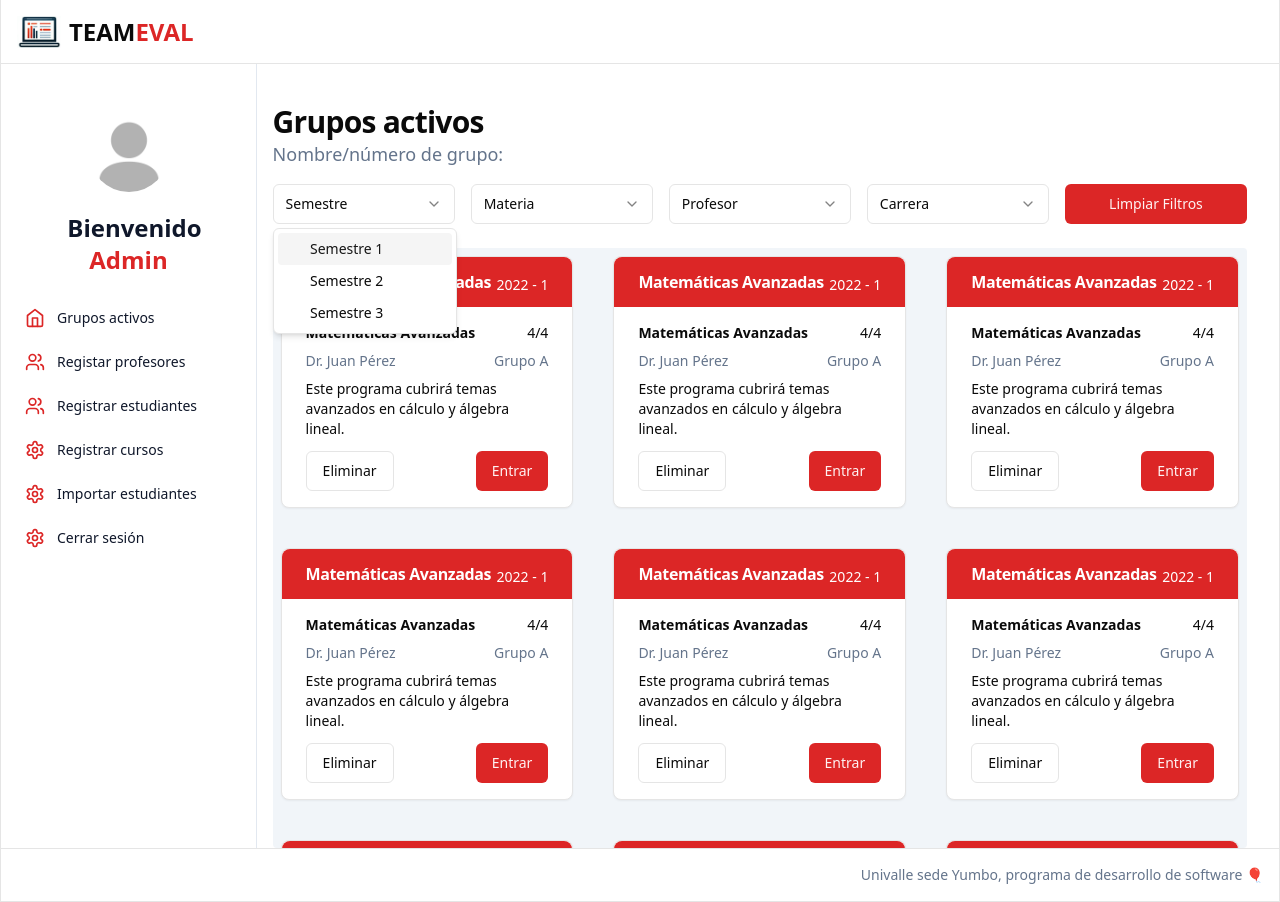
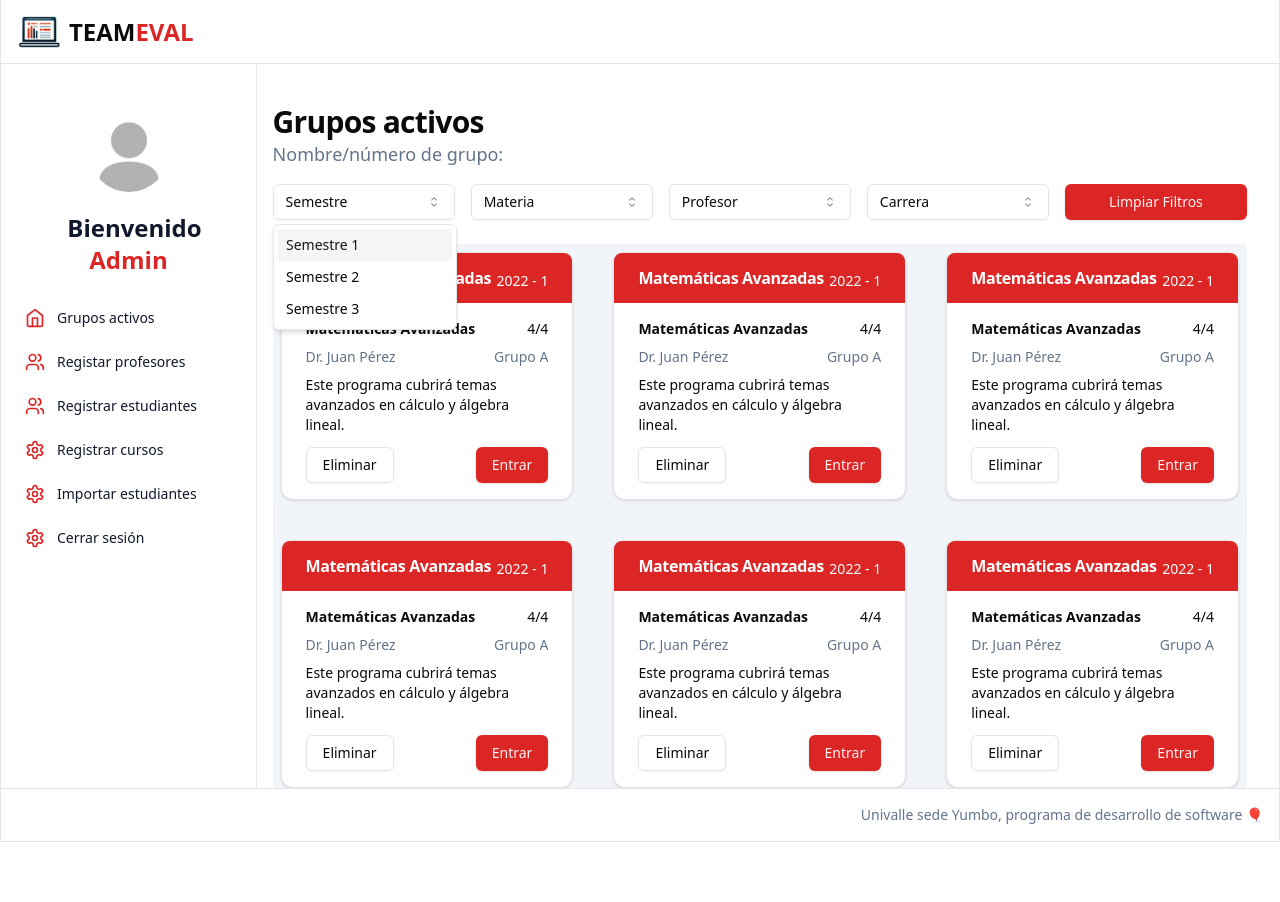
Before and after one commit to univalle/teameval, a Next.js app: page /student in a window 1280 px wide. Both pictures are taken after a click on the button "Semestre". After the commit the page ends 842 px from the top, so only its background shows below. Built offline with nearby package versions, Linux system fonts and the light colour scheme.

Commit message:
Update theme

```diff
--- a/package.json
+++ b/package.json
@@ -9,6 +9,7 @@
     "lint": "next lint --fix"
   },
   "dependencies": {
+    "@radix-ui/react-icons": "^1.3.0",
     "@radix-ui/react-label": "^2.0.2",
     "@radix-ui/react-select": "^2.0.0",
     "@radix-ui/react-slot": "^1.0.2",
--- a/src/components/programs-list.jsx
+++ b/src/components/programs-list.jsx
@@ -3,46 +3,6 @@
 export function ProgramsList () {
   // Objeto con 5 ejemplos de programas
   const programs = [
-    {
-      programTitle: 'Matemáticas Avanzadas',
-      semester: '2022 - 1',
-      subjectName: 'Matemáticas Avanzadas',
-      membersCount: '4/4',
-      professor: 'Dr. Juan Pérez',
-      group: 'Grupo A',
-      description:
-        'Este programa cubrirá temas avanzados en cálculo y álgebra lineal.'
-    },
-    {
-      programTitle: 'Matemáticas Avanzadas',
-      semester: '2022 - 1',
-      subjectName: 'Matemáticas Avanzadas',
-      membersCount: '4/4',
-      professor: 'Dr. Juan Pérez',
-      group: 'Grupo A',
-      description:
-        'Este programa cubrirá temas avanzados en cálculo y álgebra lineal.'
-    },
-    {
-      programTitle: 'Matemáticas Avanzadas',
-      semester: '2022 - 1',
-      subjectName: 'Matemáticas Avanzadas',
-      membersCount: '4/4',
-      professor: 'Dr. Juan Pérez',
-      group: 'Grupo A',
-      description:
-        'Este programa cubrirá temas avanzados en cálculo y álgebra lineal.'
-    },
-    {
-      programTitle: 'Matemáticas Avanzadas',
-      semester: '2022 - 1',
-      subjectName: 'Matemáticas Avanzadas',
-      membersCount: '4/4',
-      professor: 'Dr. Juan Pérez',
-      group: 'Grupo A',
-      description:
-        'Este programa cubrirá temas avanzados en cálculo y álgebra lineal.'
-    },
     {
       programTitle: 'Matemáticas Avanzadas',
       semester: '2022 - 1',
--- a/src/components/ui/button.jsx
+++ b/src/components/ui/button.jsx
@@ -1,51 +1,48 @@
-import * as React from 'react'
-import { Slot } from '@radix-ui/react-slot'
-import { cva } from 'class-variance-authority'
+import * as React from "react"
+import { Slot } from "@radix-ui/react-slot"
+import { cva } from "class-variance-authority";
 
-import { cn } from '@/lib/utils'
+import { cn } from "@/lib/utils"
 
 const buttonVariants = cva(
-  'inline-flex items-center justify-center whitespace-nowrap rounded-md text-sm font-medium ring-offset-background transition-colors focus-visible:outline-none focus-visible:ring-2 focus-visible:ring-ring focus-visible:ring-offset-2 disabled:pointer-events-none disabled:opacity-50',
+  "inline-flex items-center justify-center whitespace-nowrap rounded-md text-sm font-medium transition-colors focus-visible:outline-none focus-visible:ring-1 focus-visible:ring-ring disabled:pointer-events-none disabled:opacity-50",
   {
     variants: {
       variant: {
-        default: 'bg-primary text-primary-foreground hover:bg-primary/90',
+        default:
+          "bg-primary text-primary-foreground shadow hover:bg-primary/90",
         destructive:
-          'bg-destructive text-destructive-foreground hover:bg-destructive/90',
+          "bg-destructive text-destructive-foreground shadow-sm hover:bg-destructive/90",
         outline:
-          'border border-input bg-background hover:bg-accent hover:text-accent-foreground',
+          "border border-input bg-background shadow-sm hover:bg-accent hover:text-accent-foreground",
         secondary:
-          'bg-secondary text-secondary-foreground hover:bg-secondary/80',
-        ghost: 'hover:bg-accent hover:text-accent-foreground',
-        link: 'text-primary underline-offset-4 hover:underline',
-        black: 'bg-black text-primary-foreground hover:bg-black/90'
+          "bg-secondary text-secondary-foreground shadow-sm hover:bg-secondary/80",
+        ghost: "hover:bg-accent hover:text-accent-foreground",
+        link: "text-primary underline-offset-4 hover:underline",
       },
       size: {
-        default: 'h-10 px-4 py-2',
-        sm: 'h-9 rounded-md px-3',
-        lg: 'h-11 rounded-md px-8',
-        icon: 'h-10 w-10'
-      }
+        default: "h-9 px-4 py-2",
+        sm: "h-8 rounded-md px-3 text-xs",
+        lg: "h-10 rounded-md px-8",
+        icon: "h-9 w-9",
+      },
     },
     defaultVariants: {
-      variant: 'default',
-      size: 'default'
-    }
+      variant: "default",
+      size: "default",
+    },
   }
 )
 
-const Button = React.forwardRef(
-  ({ className, variant, size, asChild = false, ...props }, ref) => {
-    const Comp = asChild ? Slot : 'button'
-    return (
-      <Comp
-        className={cn(buttonVariants({ variant, size, className }))}
-        ref={ref}
-        {...props}
-      />
-    )
-  }
-)
-Button.displayName = 'Button'
+const Button = React.forwardRef(({ className, variant, size, asChild = false, ...props }, ref) => {
+  const Comp = asChild ? Slot : "button"
+  return (
+    (<Comp
+      className={cn(buttonVariants({ variant, size, className }))}
+      ref={ref}
+      {...props} />)
+  );
+})
+Button.displayName = "Button"
 
 export { Button, buttonVariants }
--- a/src/components/ui/card.jsx
+++ b/src/components/ui/card.jsx
@@ -1,55 +1,50 @@
-import * as React from 'react'
+import * as React from "react"
 
-import { cn } from '@/lib/utils'
+import { cn } from "@/lib/utils"
 
 const Card = React.forwardRef(({ className, ...props }, ref) => (
   <div
     ref={ref}
-    className={cn('rounded-lg border bg-card text-card-foreground shadow-sm', className)}
-    {...props}
-  />
+    className={cn("rounded-xl border bg-card text-card-foreground shadow", className)}
+    {...props} />
 ))
-Card.displayName = 'Card'
+Card.displayName = "Card"
 
 const CardHeader = React.forwardRef(({ className, ...props }, ref) => (
   <div
     ref={ref}
-    className={cn('flex flex-col space-y-1.5 p-6', className)}
-    {...props}
-  />
+    className={cn("flex flex-col space-y-1.5 p-6", className)}
+    {...props} />
 ))
-CardHeader.displayName = 'CardHeader'
+CardHeader.displayName = "CardHeader"
 
 const CardTitle = React.forwardRef(({ className, ...props }, ref) => (
   <h3
     ref={ref}
-    className={cn('text-2xl font-semibold leading-none tracking-tight', className)}
-    {...props}
-  />
+    className={cn("font-semibold leading-none tracking-tight", className)}
+    {...props} />
 ))
-CardTitle.displayName = 'CardTitle'
+CardTitle.displayName = "CardTitle"
 
 const CardDescription = React.forwardRef(({ className, ...props }, ref) => (
   <p
     ref={ref}
-    className={cn('text-sm text-muted-foreground', className)}
-    {...props}
-  />
+    className={cn("text-sm text-muted-foreground", className)}
+    {...props} />
 ))
-CardDescription.displayName = 'CardDescription'
+CardDescription.displayName = "CardDescription"
 
 const CardContent = React.forwardRef(({ className, ...props }, ref) => (
-  <div ref={ref} className={cn('p-6 pt-0', className)} {...props} />
+  <div ref={ref} className={cn("p-6 pt-0", className)} {...props} />
 ))
-CardContent.displayName = 'CardContent'
+CardContent.displayName = "CardContent"
 
 const CardFooter = React.forwardRef(({ className, ...props }, ref) => (
   <div
     ref={ref}
-    className={cn('flex items-center p-6 pt-0', className)}
-    {...props}
-  />
+    className={cn("flex items-center p-6 pt-0", className)}
+    {...props} />
 ))
-CardFooter.displayName = 'CardFooter'
+CardFooter.displayName = "CardFooter"
 
 export { Card, CardHeader, CardFooter, CardTitle, CardDescription, CardContent }
--- a/src/components/ui/input.jsx
+++ b/src/components/ui/input.jsx
@@ -1,22 +1,19 @@
-import * as React from 'react'
+import * as React from "react"
 
-import { cn } from '@/lib/utils'
+import { cn } from "@/lib/utils"
 
 const Input = React.forwardRef(({ className, type, ...props }, ref) => {
   return (
-    (
-      <input
-        type={type}
-        className={cn(
-          'flex h-10 w-full rounded-md border border-input bg-background px-3 py-2 text-sm ring-offset-background file:border-0 file:bg-transparent file:text-sm file:font-medium placeholder:text-muted-foreground focus-visible:outline-none focus-visible:ring-2 focus-visible:ring-ring focus-visible:ring-offset-2 disabled:cursor-not-allowed disabled:opacity-50',
-          className
-        )}
-        ref={ref}
-        {...props}
-      />
-    )
-  )
+    (<input
+      type={type}
+      className={cn(
+        "flex h-9 w-full rounded-md border border-input bg-transparent px-3 py-1 text-sm shadow-sm transition-colors file:border-0 file:bg-transparent file:text-sm file:font-medium placeholder:text-muted-foreground focus-visible:outline-none focus-visible:ring-1 focus-visible:ring-ring disabled:cursor-not-allowed disabled:opacity-50",
+        className
+      )}
+      ref={ref}
+      {...props} />)
+  );
 })
-Input.displayName = 'Input'
+Input.displayName = "Input"
 
 export { Input }
--- a/src/components/ui/select.jsx
+++ b/src/components/ui/select.jsx
@@ -1,10 +1,15 @@
-'use client'
+"use client"
 
-import * as React from 'react'
-import * as SelectPrimitive from '@radix-ui/react-select'
-import { Check, ChevronDown, ChevronUp } from 'lucide-react'
+import * as React from "react"
+import {
+  CaretSortIcon,
+  CheckIcon,
+  ChevronDownIcon,
+  ChevronUpIcon,
+} from "@radix-ui/react-icons"
+import * as SelectPrimitive from "@radix-ui/react-select"
 
-import { cn } from '@/lib/utils'
+import { cn } from "@/lib/utils"
 
 const Select = SelectPrimitive.Root
 
@@ -16,14 +21,13 @@
   <SelectPrimitive.Trigger
     ref={ref}
     className={cn(
-      'flex h-10 w-full items-center justify-between rounded-md border border-input bg-background px-3 py-2 text-sm ring-offset-background placeholder:text-muted-foreground focus:outline-none focus:ring-2 focus:ring-ring focus:ring-offset-2 disabled:cursor-not-allowed disabled:opacity-50 [&>span]:line-clamp-1',
+      "flex h-9 w-full items-center justify-between whitespace-nowrap rounded-md border border-input bg-transparent px-3 py-2 text-sm shadow-sm ring-offset-background placeholder:text-muted-foreground focus:outline-none focus:ring-1 focus:ring-ring disabled:cursor-not-allowed disabled:opacity-50 [&>span]:line-clamp-1",
       className
     )}
-    {...props}
-  >
+    {...props}>
     {children}
     <SelectPrimitive.Icon asChild>
-      <ChevronDown className='h-4 w-4 opacity-50' />
+      <CaretSortIcon className="h-4 w-4 opacity-50" />
     </SelectPrimitive.Icon>
   </SelectPrimitive.Trigger>
 ))
@@ -32,10 +36,9 @@
 const SelectScrollUpButton = React.forwardRef(({ className, ...props }, ref) => (
   <SelectPrimitive.ScrollUpButton
     ref={ref}
-    className={cn('flex cursor-default items-center justify-center py-1', className)}
-    {...props}
-  >
-    <ChevronUp className='h-4 w-4' />
+    className={cn("flex cursor-default items-center justify-center py-1", className)}
+    {...props}>
+    <ChevronUpIcon />
   </SelectPrimitive.ScrollUpButton>
 ))
 SelectScrollUpButton.displayName = SelectPrimitive.ScrollUpButton.displayName
@@ -43,33 +46,30 @@
 const SelectScrollDownButton = React.forwardRef(({ className, ...props }, ref) => (
   <SelectPrimitive.ScrollDownButton
     ref={ref}
-    className={cn('flex cursor-default items-center justify-center py-1', className)}
-    {...props}
-  >
-    <ChevronDown className='h-4 w-4' />
+    className={cn("flex cursor-default items-center justify-center py-1", className)}
+    {...props}>
+    <ChevronDownIcon />
   </SelectPrimitive.ScrollDownButton>
 ))
 SelectScrollDownButton.displayName =
   SelectPrimitive.ScrollDownButton.displayName
 
-const SelectContent = React.forwardRef(({ className, children, position = 'popper', ...props }, ref) => (
+const SelectContent = React.forwardRef(({ className, children, position = "popper", ...props }, ref) => (
   <SelectPrimitive.Portal>
     <SelectPrimitive.Content
       ref={ref}
       className={cn(
-        'relative z-50 max-h-96 min-w-[8rem] overflow-hidden rounded-md border bg-popover text-popover-foreground shadow-md data-[state=open]:animate-in data-[state=closed]:animate-out data-[state=closed]:fade-out-0 data-[state=open]:fade-in-0 data-[state=closed]:zoom-out-95 data-[state=open]:zoom-in-95 data-[side=bottom]:slide-in-from-top-2 data-[side=left]:slide-in-from-right-2 data-[side=right]:slide-in-from-left-2 data-[side=top]:slide-in-from-bottom-2',
-        position === 'popper' &&
-          'data-[side=bottom]:translate-y-1 data-[side=left]:-translate-x-1 data-[side=right]:translate-x-1 data-[side=top]:-translate-y-1',
+        "relative z-50 max-h-96 min-w-[8rem] overflow-hidden rounded-md border bg-popover text-popover-foreground shadow-md data-[state=open]:animate-in data-[state=closed]:animate-out data-[state=closed]:fade-out-0 data-[state=open]:fade-in-0 data-[state=closed]:zoom-out-95 data-[state=open]:zoom-in-95 data-[side=bottom]:slide-in-from-top-2 data-[side=left]:slide-in-from-right-2 data-[side=right]:slide-in-from-left-2 data-[side=top]:slide-in-from-bottom-2",
+        position === "popper" &&
+          "data-[side=bottom]:translate-y-1 data-[side=left]:-translate-x-1 data-[side=right]:translate-x-1 data-[side=top]:-translate-y-1",
         className
       )}
       position={position}
-      {...props}
-    >
+      {...props}>
       <SelectScrollUpButton />
       <SelectPrimitive.Viewport
-        className={cn('p-1', position === 'popper' &&
-          'h-[var(--radix-select-trigger-height)] w-full min-w-[var(--radix-select-trigger-width)]')}
-      >
+        className={cn("p-1", position === "popper" &&
+          "h-[var(--radix-select-trigger-height)] w-full min-w-[var(--radix-select-trigger-width)]")}>
         {children}
       </SelectPrimitive.Viewport>
       <SelectScrollDownButton />
@@ -81,9 +81,8 @@
 const SelectLabel = React.forwardRef(({ className, ...props }, ref) => (
   <SelectPrimitive.Label
     ref={ref}
-    className={cn('py-1.5 pl-8 pr-2 text-sm font-semibold', className)}
-    {...props}
-  />
+    className={cn("px-2 py-1.5 text-sm font-semibold", className)}
+    {...props} />
 ))
 SelectLabel.displayName = SelectPrimitive.Label.displayName
 
@@ -91,17 +90,15 @@
   <SelectPrimitive.Item
     ref={ref}
     className={cn(
-      'relative flex w-full cursor-default select-none items-center rounded-sm py-1.5 pl-8 pr-2 text-sm outline-none focus:bg-accent focus:text-accent-foreground data-[disabled]:pointer-events-none data-[disabled]:opacity-50',
+      "relative flex w-full cursor-default select-none items-center rounded-sm py-1.5 pl-2 pr-8 text-sm outline-none focus:bg-accent focus:text-accent-foreground data-[disabled]:pointer-events-none data-[disabled]:opacity-50",
       className
     )}
-    {...props}
-  >
-    <span className='absolute left-2 flex h-3.5 w-3.5 items-center justify-center'>
+    {...props}>
+    <span className="absolute right-2 flex h-3.5 w-3.5 items-center justify-center">
       <SelectPrimitive.ItemIndicator>
-        <Check className='h-4 w-4' />
+        <CheckIcon className="h-4 w-4" />
       </SelectPrimitive.ItemIndicator>
     </span>
-
     <SelectPrimitive.ItemText>{children}</SelectPrimitive.ItemText>
   </SelectPrimitive.Item>
 ))
@@ -110,9 +107,8 @@
 const SelectSeparator = React.forwardRef(({ className, ...props }, ref) => (
   <SelectPrimitive.Separator
     ref={ref}
-    className={cn('-mx-1 my-1 h-px bg-muted', className)}
-    {...props}
-  />
+    className={cn("-mx-1 my-1 h-px bg-muted", className)}
+    {...props} />
 ))
 SelectSeparator.displayName = SelectPrimitive.Separator.displayName
 
@@ -126,5 +122,5 @@
   SelectItem,
   SelectSeparator,
   SelectScrollUpButton,
-  SelectScrollDownButton
+  SelectScrollDownButton,
 }
```
Also changed, not shown: src/components/ui/label.jsx (+6 -6 lines), components.json, 1 other file (tests, documents, lock files or other folders).
